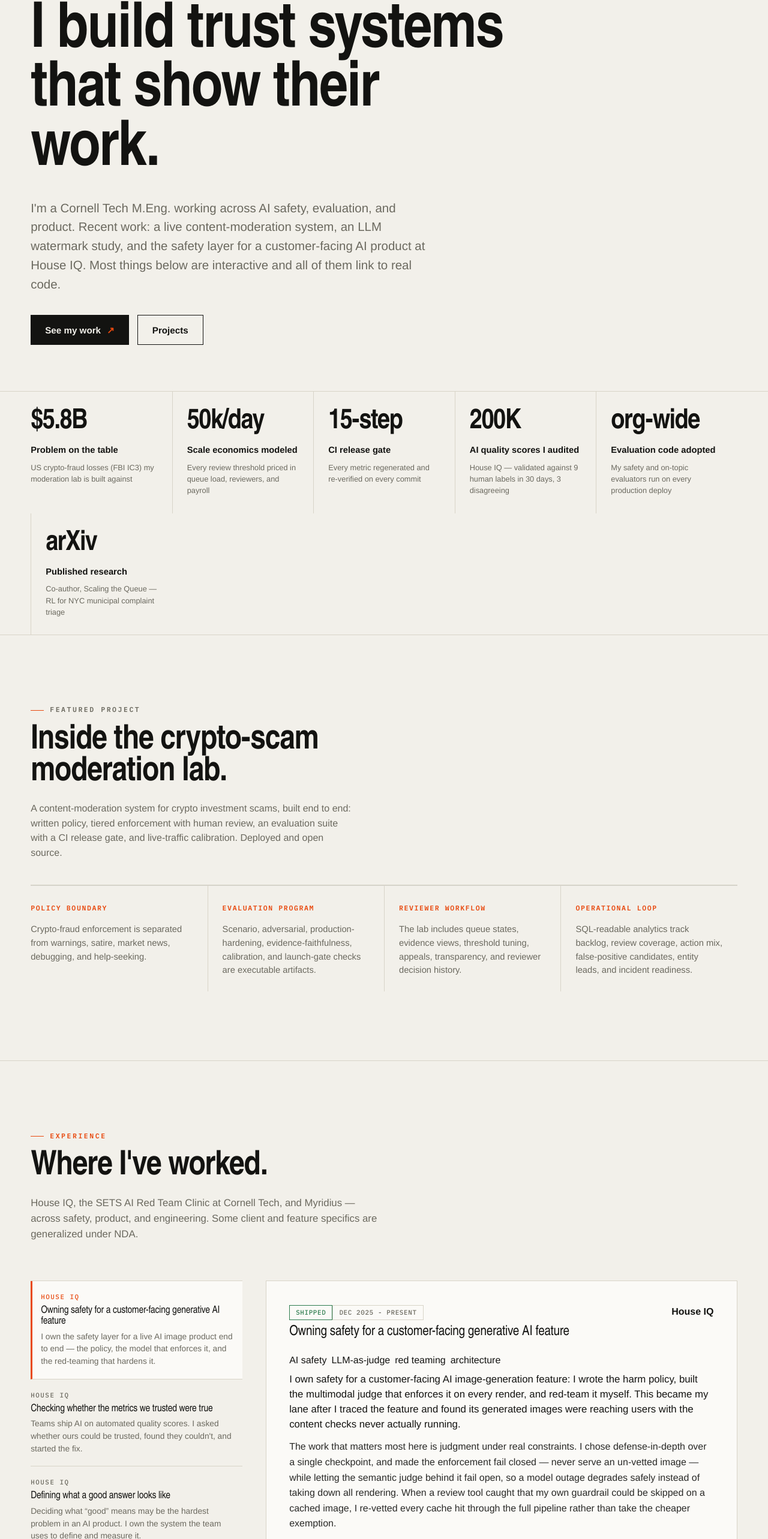
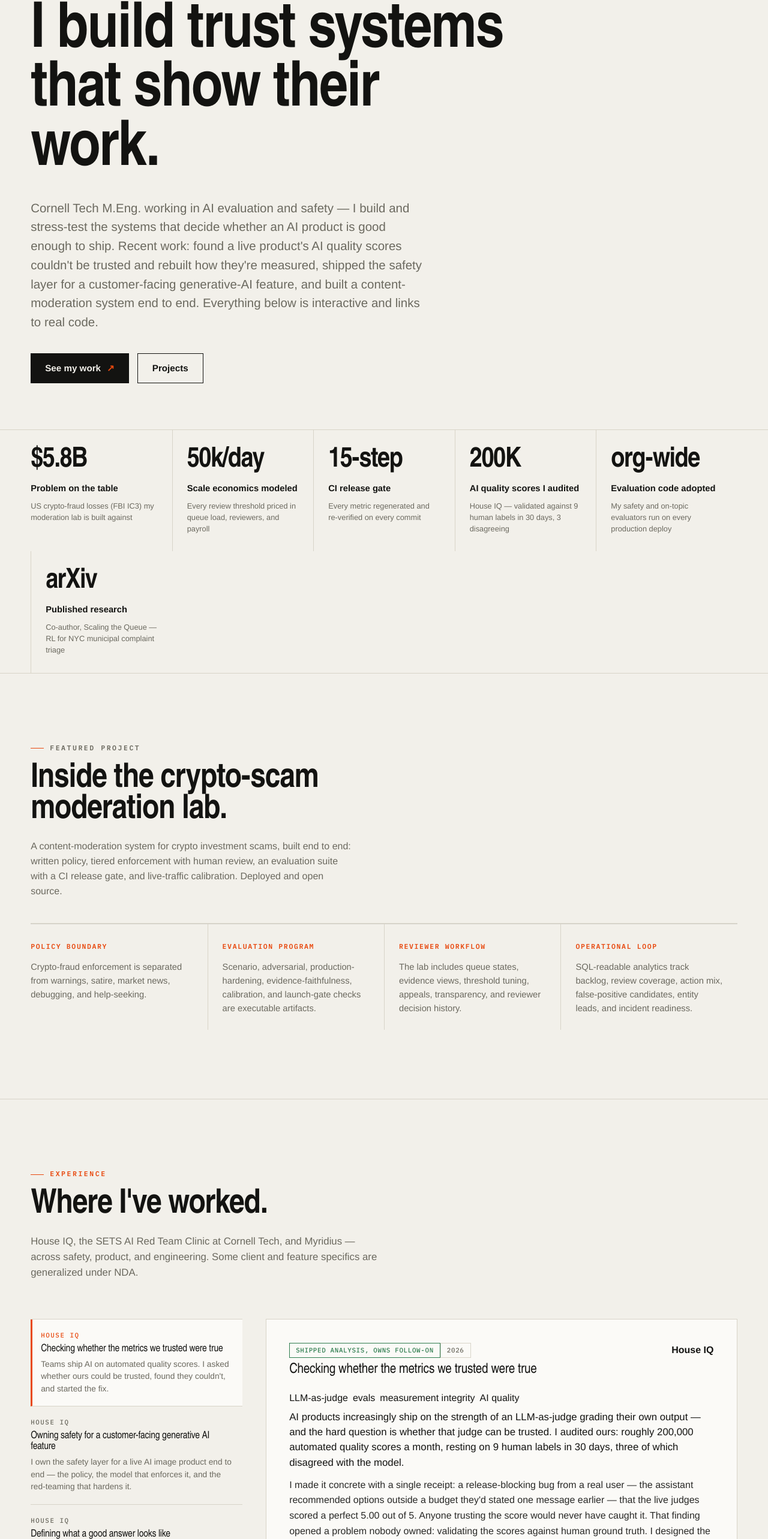
Before and after one commit to AliHasan-786/ali-hasan-portfolio, a React (Vite) app: page / in a window 1280 px wide. Shown: the part 234-2800 px from the top of the page at 60% size. Built offline with nearby package versions, Linux system fonts and the light colour scheme; a web font is replaced by a local one.

Commit message:
Reposition around AI evals discipline: lead with LLM-as-judge trust audit, market-aligned hero
Co-Authored-By: Claude Fable 5 <noreply@anthropic.com>

```diff
--- a/src/App.jsx
+++ b/src/App.jsx
@@ -6,7 +6,7 @@ const trustSafetyRepoUrl = "https://github.com/AliHasan-786/crypto-scam-moderati
 const heroCopy = {
   headline: "I build trust systems that show their work.",
   focus:
-    "I'm a Cornell Tech M.Eng. working across AI safety, evaluation, and product. Recent work: a live content-moderation system, an LLM watermark study, and the safety layer for a customer-facing AI product at House IQ. Most things below are interactive and all of them link to real code.",
+    "Cornell Tech M.Eng. working in AI evaluation and safety \u2014 I build and stress-test the systems that decide whether an AI product is good enough to ship. Recent work: found a live product's AI quality scores couldn't be trusted and rebuilt how they're measured, shipped the safety layer for a customer-facing generative-AI feature, and built a content-moderation system end to end. Everything below is interactive and links to real code.",
 };
 
 const artifactLedger = [
@@ -68,10 +68,28 @@ const proofStats = [
 const caseFiles = [
   {
     org: "House IQ",
+    title: "Checking whether the metrics we trusted were true",
+    date: "2026",
+    status: "Shipped analysis, owns follow-on",
+    tags: ["LLM-as-judge", "evals", "measurement integrity", "AI quality"],
+    summary: "Teams ship AI on automated quality scores. I asked whether ours could be trusted, found they couldn't, and started the fix.",
+    lead:
+      "AI products increasingly ship on the strength of an LLM-as-judge grading their own output \u2014 and the hard question is whether that judge can be trusted. I audited ours: roughly 200,000 automated quality scores a month, resting on 9 human labels in 30 days, three of which disagreed with the model.",
+    body:
+      "I made it concrete with a single receipt: a release-blocking bug from a real user \u2014 the assistant recommended options outside a budget they'd stated one message earlier \u2014 that the live judges scored a perfect 5.00 out of 5. Anyone trusting the score would never have caught it. That finding opened a problem nobody owned: validating the scores against human ground truth. I designed the program to do it and took the work.",
+    did: [
+      "Verified every figure against live production dashboards before proposing anything.",
+      "Designed the calibration program end to end: stratified sampling, blind labeling, agreement statistics with confidence intervals, and failure-recall.",
+      "Built the supporting statistics toolkit; the lane went from no owner to mine.",
+    ],
+    note: "Program is proposed and instrumented; internal dashboards are not public.",
+  },
+  {
+    org: "House IQ",
     title: "Owning safety for a customer-facing generative AI feature",
     date: "Dec 2025 - present",
     status: "Shipped",
-    tags: ["AI safety", "LLM-as-judge", "red teaming", "architecture"],
+    tags: ["AI safety", "red teaming", "guardrails", "LLM-as-judge"],
     summary: "I own the safety layer for a live AI image product end to end \u2014 the policy, the model that enforces it, and the red-teaming that hardens it.",
     lead:
       "I own safety for a customer-facing AI image-generation feature: I wrote the harm policy, built the multimodal judge that enforces it on every render, and red-team it myself. This became my lane after I traced the feature and found its generated images were reaching users with the content checks never actually running.",
@@ -83,24 +101,6 @@ const caseFiles = [
       "Designed and registered a prompt-injection threat model for the agent's web-retrieval path \u2014 built and ready, not yet run.",
     ],
     note: "Feature names, prompts, and vendor details are generalized under NDA.",
-  },
-  {
-    org: "House IQ",
-    title: "Checking whether the metrics we trusted were true",
-    date: "2026",
-    status: "Shipped analysis, owns follow-on",
-    tags: ["measurement integrity", "product analytics", "evaluation", "judgment"],
-    summary: "Teams ship AI on automated quality scores. I asked whether ours could be trusted, found they couldn't, and started the fix.",
-    lead:
-      "Release decisions leaned on automated AI quality scores \u2014 roughly 200,000 a month. The question no one was asking was whether those scores were right. I audited them and found they rested on 9 human labels in 30 days, three of which disagreed with the model.",
-    body:
-      "I made it concrete with a single receipt: a release-blocking bug from a real user \u2014 the assistant recommended options outside a budget they'd stated one message earlier \u2014 that the live judges scored a perfect 5.00 out of 5. Anyone trusting the score would never have caught it. That finding opened a problem nobody owned: validating the scores against human ground truth. I designed the program to do it and took the work.",
-    did: [
-      "Verified every figure against live production dashboards before proposing anything.",
-      "Designed the calibration program end to end: stratified sampling, blind labeling, agreement statistics with confidence intervals, and failure-recall.",
-      "Built the supporting statistics toolkit; the lane went from no owner to mine.",
-    ],
-    note: "Program is proposed and instrumented; internal dashboards are not public.",
   },
   {
     org: "House IQ",
```
